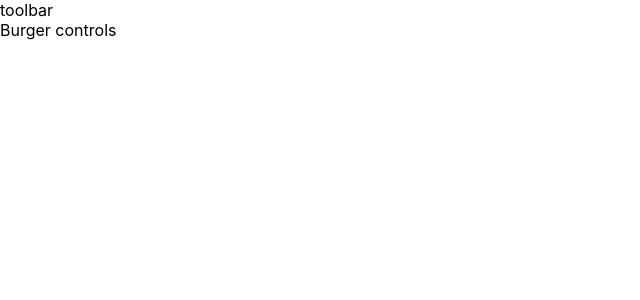
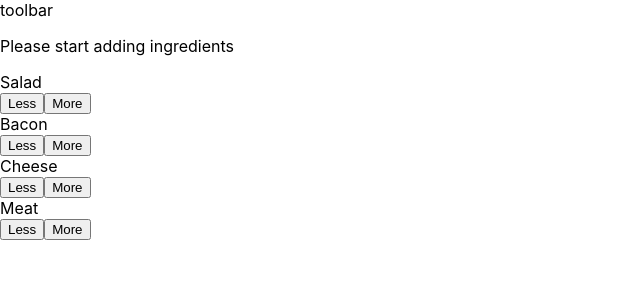
Before and after one commit to kakula01/burgerapp, a React app: page / in a window 1280 px wide. Shown: the top 300 px of the page, without its empty margins (0-640 px from the left). Built offline with nearby package versions, Linux system fonts and the light colour scheme.

Commit message:
added build controls

```diff
--- /dev/null
+++ b/src/components/Burger/BuildControls/BuildControl/BuildControl.css
@@ -0,0 +1,18 @@
+.BuildControl {
+    display:flex;
+    justify-content:space-between;
+    align-items:center;
+    margin:5px 0
+}
+
+.BuildControl button {
+    display:block;
+    font:inherit;
+    padding:5px;
+    margin:0 5px;
+    width:80px;
+    border:1px solid #aa6817;
+    cursor:pointer;
+    outline:none;
+
+}
--- /dev/null
+++ b/src/components/Burger/BuildControls/BuildControl/BuildControl.js
@@ -0,0 +1,13 @@
+
+import React from 'react'
+import classes from './BuildControl.css'
+
+const BuildControl = (props)=>{
+    return (<div>
+        <div className={classes.Label}>{props.label}</div>
+        <button className={classes.Less}>Less</button>
+        <button className={classes.More}>More</button>
+    </div>)
+}
+
+export default BuildControl
--- /dev/null
+++ b/src/components/Burger/BuildControls/BuildControls.css
@@ -0,0 +1,10 @@
+.BuildControls {
+    width:100%;
+    background-color:#CF8F2E;
+    display:flex;
+    flex-flow:column;
+    align-items: center;
+    box-shadow: 0 2px 1px #ccc;
+    margin:auto;
+    padding:10px 0;
+}
--- /dev/null
+++ b/src/components/Burger/BuildControls/BuildControls.js
@@ -0,0 +1,25 @@
+import React from 'react';
+
+import classes from './BuildControls.css'
+import BuildControl from './BuildControl/BuildControl'
+
+const controls = [
+    {label:'Salad', type:'salad'},
+    {label:'Bacon', type:'bacon'},
+    {label:'Cheese', type:'cheese'},
+    {label:'Meat', type:'salad'},
+]
+
+const BuildControls = (props) => {
+    return (
+    <div className={classes.BuildControls}>
+
+        {controls.map(ctrl=> {
+             return <BuildControl key={ctrl.label} label={ctrl.label}/>
+        })}
+
+    </div>
+    )
+}
+
+export default BuildControls;
--- a/src/components/Burger/Burger.js
+++ b/src/components/Burger/Burger.js
@@ -3,14 +3,17 @@
 import BurgerIngredient from './BurgerIngredient/BurgerIngredient'
 
 function Burger(props) {
-    const transformIngredient = Object.keys(props.ingredient).
+    let transformIngredient = Object.keys(props.ingredient).
              map(igkey =>{
                      return [...Array(props.ingredient[igkey])].map((_, i) => {
                  return  <BurgerIngredient key={igkey+i}  type={igkey} />
              })
           })
-          console.log(transformIngredient);
-
+         .reduce((arr, el)=>{
+           return  arr.concat(el);
+         }, [])
+        if(transformIngredient.length === 0)
+        transformIngredient = <p>Please start adding ingredients</p>;
     return (
         <div className ={classes.Burger}>
 
--- a/src/containers/BurgerBuilder/BurgerBuilder.js
+++ b/src/containers/BurgerBuilder/BurgerBuilder.js
@@ -1,24 +1,23 @@
 import React from 'react'
 import Aux from '../../hoc/Auxiliary'
 import Burger from '../../components/Burger/Burger'
+import BuildControls from '../../components/Burger/BuildControls/BuildControls'
 
 class BurgerBuilder extends React.Component {
     state= {
         ingredients:{
-            salad:1,
-            bacon:1,
-            cheese:2,
-            meat:1
+            salad:0,
+            bacon:0,
+            cheese:0,
+            meat:0
         }
     }
     render(){
         return (
             <Aux>
                <Burger  ingredient={this.state.ingredients}/>
+                <BuildControls />
 
-                <div>
-                 Burger controls
-                </div>
             </Aux>
         )
     }
```
